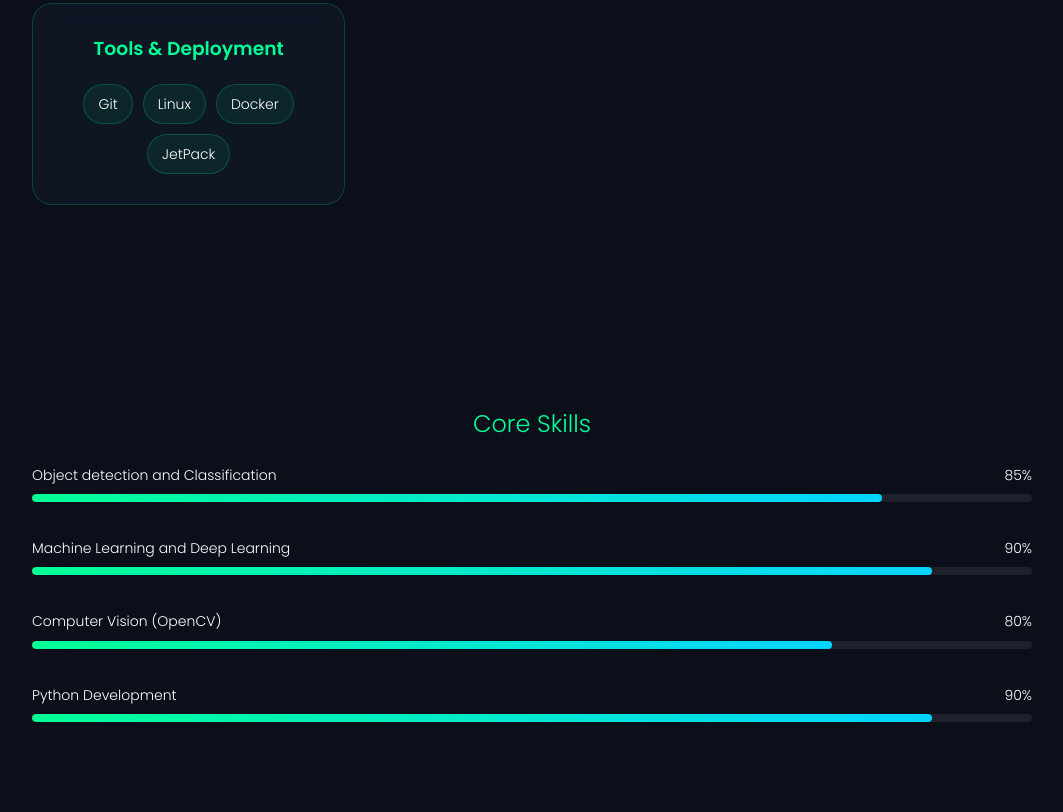
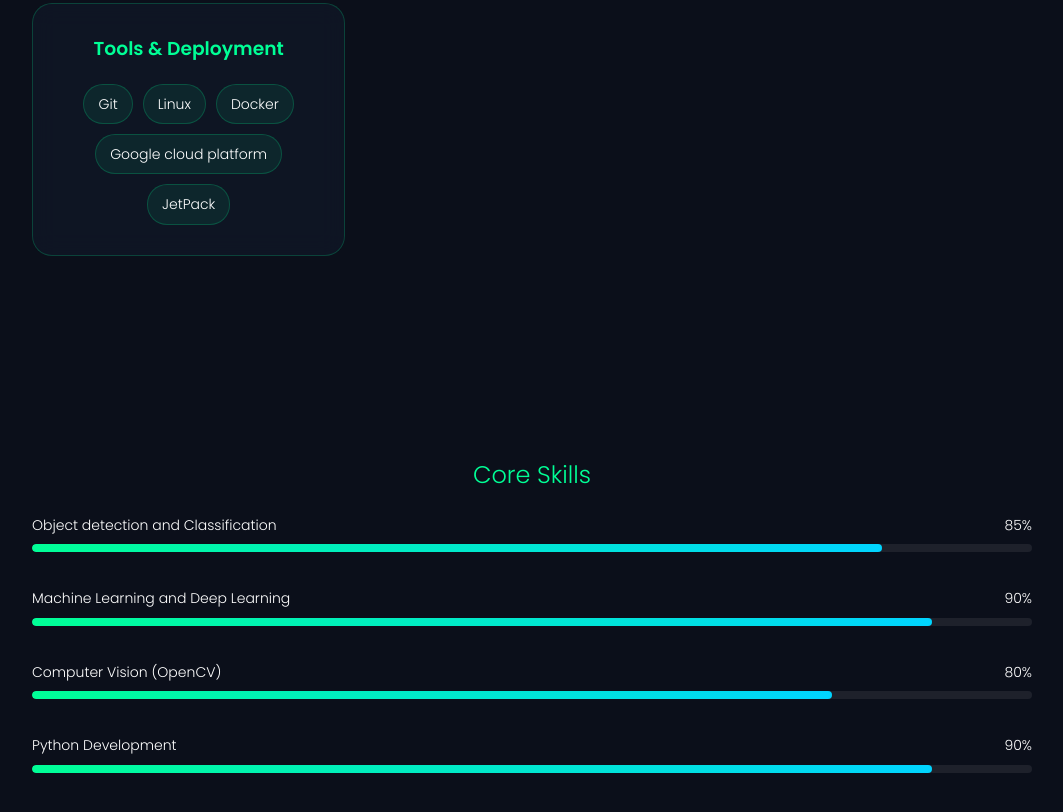
Before and after one commit to harish4722/harish4722.github.io, a plain HTML site: page index.html in a window 1280 px wide. Shown: the part 1816-2628 px from the top of the page, without its empty margins (108-1171 px from the left). Drawn offline with nearby package versions, Linux system fonts and the light colour scheme.

Commit message:
Quick update

```diff
--- a/index.html
+++ b/index.html
@@ -150,6 +150,7 @@ document.addEventListener("DOMContentLoaded", function () {
                     <span>Git</span>
                     <span>Linux</span>
                     <span>Docker</span>
+                    <span>Google cloud platform</span>
                     <span>JetPack</span>
                 </div>
             </div>
```
